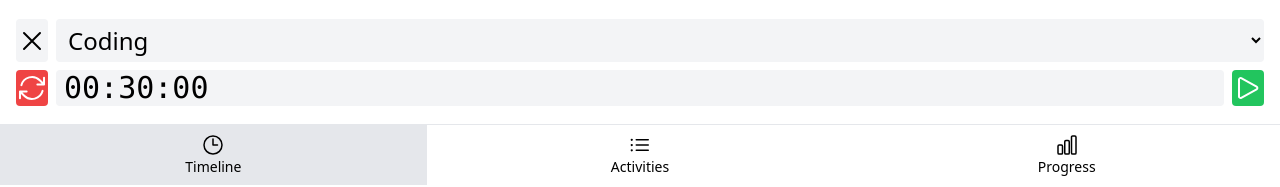
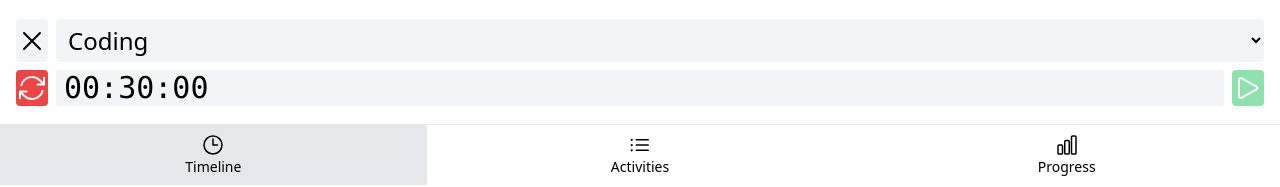
Before and after one commit to PTarasyuk/ontrack, a Vue app: page /#timeline in a window 1280 px wide. Shown: the part 615-802 px from the top of the page. Built offline with nearby package versions, Linux system fonts and the light colour scheme.

Commit message:
Refactor

```diff
--- a/src/App.vue
+++ b/src/App.vue
@@ -45,7 +45,7 @@ function updateTimelineItemActivitySeconds(timelineItem, activitySeconds) {
 }
 
 function setActivitySecondsToComplete(activity, secondsToComplete) {
-  activity.secondsToComplete = secondsToComplete
+  activity.secondsToComplete = secondsToComplete || 0
 }
 
 provide(keys.updateTimelineItemActivitySecondsKey, updateTimelineItemActivitySeconds)
--- a/src/components/ActivityItem.vue
+++ b/src/components/ActivityItem.vue
@@ -35,7 +35,7 @@ const deleteActivity = inject(deleteActivityKey)
         placeholder="hh:mm"
         :options="periodSelectOptions"
         :selected="activity.secondsToComplete || null"
-        @select="setActivitySecondsToComplete(activity, $event || 0)"
+        @select="setActivitySecondsToComplete(activity, $event)"
       />
       <ActivitySecondsToComplete v-if="activity.secondsToComplete" :activity="activity" />
     </div>
--- a/src/components/BaseButton.vue
+++ b/src/components/BaseButton.vue
@@ -19,17 +19,19 @@ const typeClasses = {
 <script setup>
 import { isButtonTypeValid } from '@/validators'
 
-defineProps({
+const props = defineProps({
   type: {
     default: BUTTON_TYPE_PRIMARY,
     type: String,
     validator: isButtonTypeValid,
   },
 })
+
+const classes = `${typeClasses[props.type]} rounded disabled:cursor-not-allowed disabled:opacity-50`
 </script>
 
 <template>
-  <button :class="`${typeClasses[type]} rounded disabled:cursor-not-allowed disabled:opacity-50`">
+  <button :class="classes">
     <slot />
   </button>
 </template>
--- a/src/components/TimelineHour.vue
+++ b/src/components/TimelineHour.vue
@@ -1,4 +1,5 @@
 <script setup>
+import { currentHour } from '@/functions'
 import { isHourValid } from '@/validators.js'
 
 const props = defineProps({
@@ -11,7 +12,7 @@ const props = defineProps({
 
 const classes = [
   'absolute -top-4 left-1/2 -translate-x-1/2 rounded px-2 font-mono text-lg',
-  props.hour === new Date().getHours()
+  props.hour === currentHour()
     ? 'bg-purple-900 font-black text-white'
     : 'bg-gray-100 text-gray-500',
 ]
--- a/src/components/TimelineItem.vue
+++ b/src/components/TimelineItem.vue
@@ -1,6 +1,6 @@
 <script setup>
 import { inject } from 'vue'
-import { isHourValid, isTimelineItemValid } from '@/validators.js'
+import { isTimelineItemValid, isUndefined } from '@/validators.js'
 import { activitySelectOptionsKey, setTimelineItemActivityKey } from '@/keys'
 import BaseSelect from './BaseSelect.vue'
 import TimelineHour from './TimelineHour.vue'
@@ -15,7 +15,7 @@ defineProps({
 })
 
 const emit = defineEmits({
-  scrollToHour: isHourValid,
+  scrollToHour: isUndefined,
 })
 
 const activitySelectOptions = inject(activitySelectOptionsKey)
@@ -24,10 +24,7 @@ const setTimelineItemActivity = inject(setTimelineItemActivityKey)
 
 <template>
   <li class="relative flex flex-col gap-2 border-t border-gray-200 py-10 px-4">
-    <TimelineHour
-      :hour="timelineItem.hour"
-      @click.prevent="emit('scrollToHour', timelineItem.hour)"
-    />
+    <TimelineHour :hour="timelineItem.hour" @click.prevent="emit('scrollToHour')" />
     <BaseSelect
       placeholder="Rest"
       :selected="timelineItem.activityId"
--- a/src/components/TimelineStopwatch.vue
+++ b/src/components/TimelineStopwatch.vue
@@ -6,7 +6,7 @@ import {
   BUTTON_TYPE_SUCCESS,
   MILLISECONDS_IN_SECOND,
 } from '@/constants'
-import { formatSeconds } from '@/functions'
+import { currentHour, formatSeconds } from '@/functions'
 import { isTimelineItemValid } from '@/validators'
 import { ArrowPathIcon, PauseIcon, PlayIcon } from '@heroicons/vue/24/outline'
 import { updateTimelineItemActivitySecondsKey } from '@/keys'
@@ -25,7 +25,7 @@ const updateTimelineItemActivitySeconds = inject(updateTimelineItemActivitySecon
 const seconds = ref(props.timelineItem.activitySeconds)
 const isRunning = ref(false)
 
-const isStartButtonDisabled = props.timelineItem.hour !== new Date().getHours()
+const isStartButtonDisabled = props.timelineItem.hour !== currentHour
 
 function start() {
   isRunning.value = setInterval(() => {
--- a/src/functions.js
+++ b/src/functions.js
@@ -6,6 +6,10 @@ import {
   MINUTES_IN_HOUR,
 } from './constants'
 import { isNull } from './validators'
+
+export function currentHour() {
+  return new Date().getHours()
+}
 
 export function formatSeconds(seconds) {
   const date = new Date()
--- a/src/pages/TheTimeline.vue
+++ b/src/pages/TheTimeline.vue
@@ -1,6 +1,7 @@
 <script setup>
 import { nextTick, ref, watchPostEffect } from 'vue'
 import { MIDNIGHT_HOUR, PAGE_TIMELINE } from '@/constants'
+import { currentHour } from '@/functions'
 import { validateTimelineItems } from '@/validators'
 import { currentPage } from '@/router'
 import TimelineItem from '@/components/TimelineItem.vue'
@@ -25,7 +26,7 @@ watchPostEffect(async () => {
 })
 
 function scrollToHour(hour = null, isSmooth = true) {
-  hour ??= new Date().getHours()
+  hour ??= currentHour()
   const el = hour === MIDNIGHT_HOUR ? document.body : timelineItemRefs.value[hour - 1].$el
   el.scrollIntoView({ behavior: isSmooth ? 'smooth' : 'instant' })
 }
@@ -39,7 +40,7 @@ function scrollToHour(hour = null, isSmooth = true) {
         :key="timelineItem.hour"
         :timeline-item="timelineItem"
         ref="timelineItemRefs"
-        @scroll-to-hour="scrollToHour"
+        @scroll-to-hour="scrollToHour(timelineItem.hour)"
       />
     </ul>
   </div>
```
